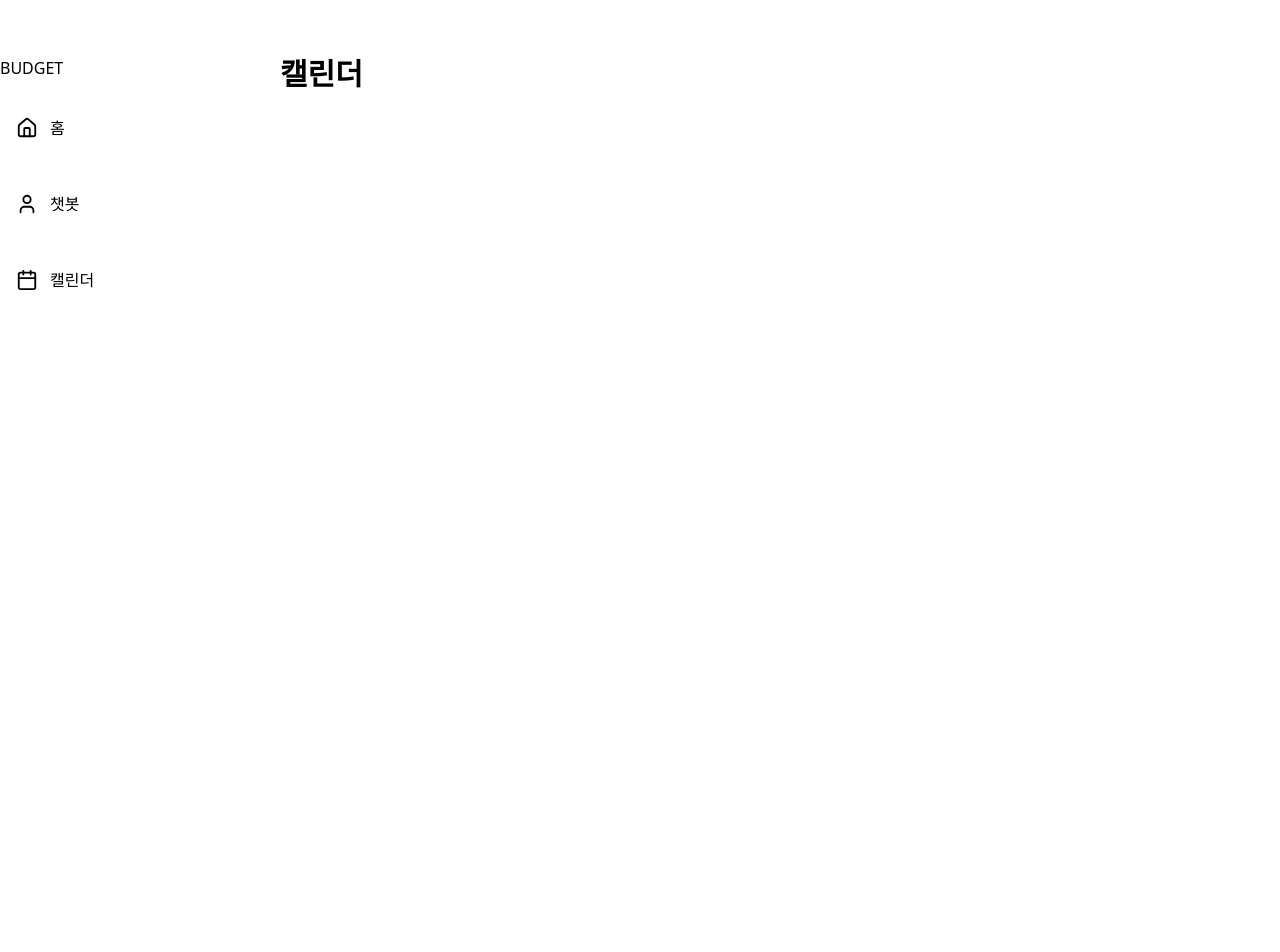
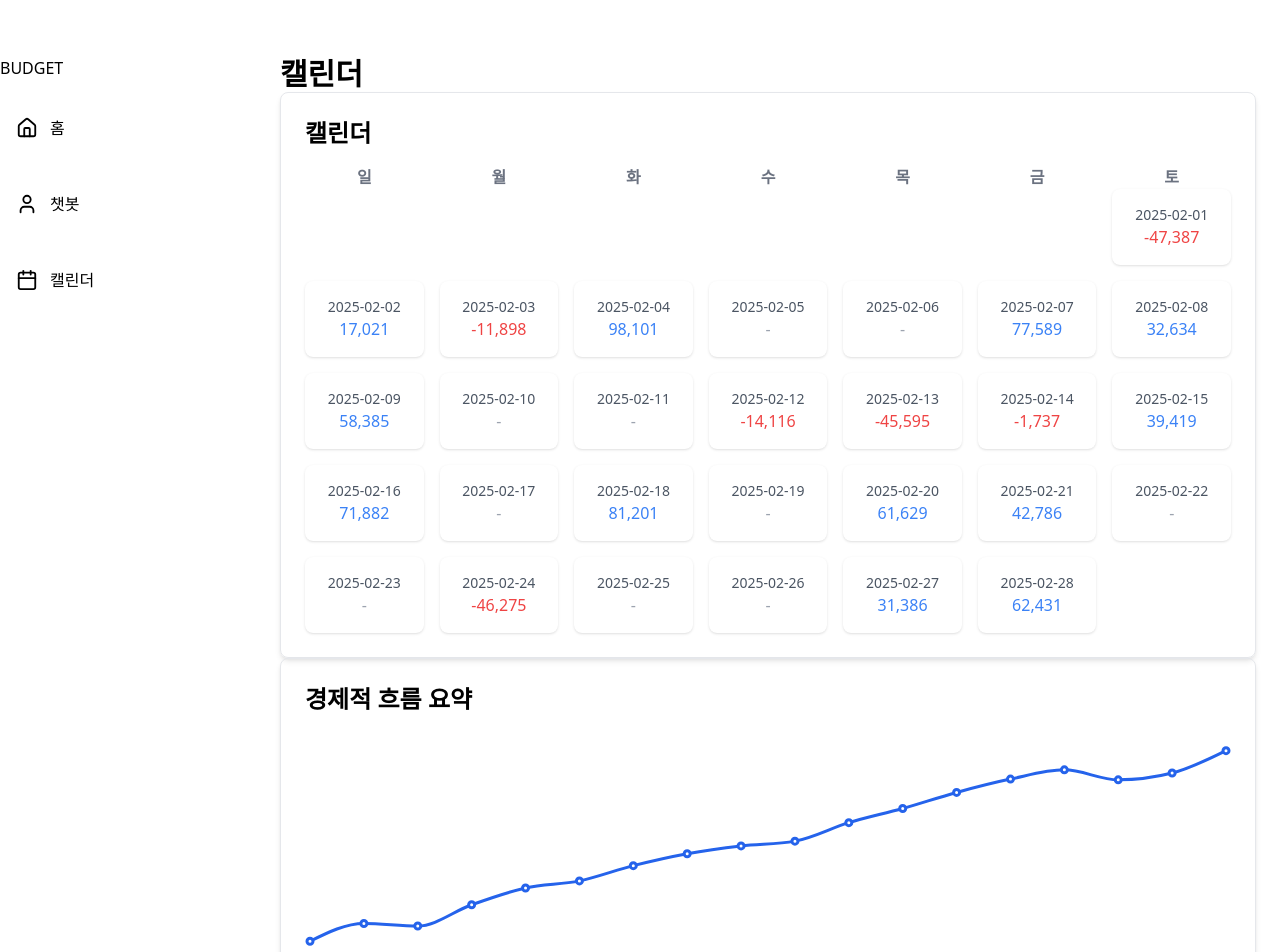
Before and after one commit to hajin0322/garden, a React (Vite) app: page /calendar in a window 1280 px wide. Shown: the top 952 px of the page. Before the commit the page ends 800 px from the top, so only its background shows below. Built offline with nearby package versions, Linux system fonts and the light colour scheme.

Commit message:
CREATE: CALENDAR 추가

```diff
--- a/package.json
+++ b/package.json
@@ -14,7 +14,8 @@
     "mermaid": "^11.4.1",
     "react": "^19.0.0",
     "react-dom": "^19.0.0",
-    "react-router-dom": "^7.1.5"
+    "react-router-dom": "^7.1.5",
+    "recharts": "^2.15.1"
   },
   "devDependencies": {
     "@eslint/js": "^9.19.0",
--- a/src/components/Calendar/CalendarView.tsx
+++ b/src/components/Calendar/CalendarView.tsx
@@ -0,0 +1,95 @@
+import * as React from "react";
+
+interface Task {
+    id: number;
+    content: string;
+    date: string;
+    amount: number;
+}
+
+const tasks: Task[] = [
+    {id: 1, content: '여가 활동', date: '2025-02-12', amount: -14116},
+    {id: 2, content: '기타 지출', date: '2025-02-15', amount: 39419},
+    {id: 3, content: '저축', date: '2025-02-16', amount: 71882},
+    {id: 4, content: '의료비 지출', date: '2025-02-02', amount: 17021},
+    {id: 5, content: '의료비 지출', date: '2025-02-24', amount: -46275},
+    {id: 6, content: '의료비 지출', date: '2025-02-08', amount: 32634},
+    {id: 7, content: '식비 지출', date: '2025-02-12', amount: 36979},
+    {id: 8, content: '기타 지출', date: '2025-02-28', amount: 62431},
+    {id: 9, content: '의료비 지출', date: '2025-02-09', amount: 58385},
+    {id: 10, content: '교통비 충전', date: '2025-02-14', amount: -1737},
+    {id: 11, content: '여가 활동', date: '2025-02-01', amount: -47387},
+    {id: 12, content: '의료비 지출', date: '2025-02-07', amount: 77589},
+    {id: 13, content: '교통비 충전', date: '2025-02-27', amount: 31386},
+    {id: 14, content: '저축', date: '2025-02-18', amount: 81201},
+    {id: 15, content: '여가 활동', date: '2025-02-03', amount: -11898},
+    {id: 16, content: '교통비 충전', date: '2025-02-04', amount: 98101},
+    {id: 17, content: '쇼핑', date: '2025-02-13', amount: -45595},
+    {id: 18, content: '저축', date: '2025-02-15', amount: 21223},
+    {id: 19, content: '의료비 지출', date: '2025-02-20', amount: 61629},
+    {id: 20, content: '교통비 충전', date: '2025-02-02', amount: 65155},
+    {id: 21, content: '여가 활동', date: '2025-02-13', amount: 81685},
+    {id: 22, content: '여가 활동', date: '2025-02-16', amount: -6680},
+    {id: 23, content: '식비 지출', date: '2025-02-15', amount: -16543},
+    {id: 24, content: '쇼핑', date: '2025-02-14', amount: 23627},
+    {id: 25, content: '교통비 충전', date: '2025-02-18', amount: -6997},
+    {id: 26, content: '여가 활동', date: '2025-02-09', amount: 12067},
+    {id: 27, content: '식비 지출', date: '2025-02-12', amount: 32206},
+    {id: 28, content: '여가 활동', date: '2025-02-28', amount: 41009},
+    {id: 29, content: '여가 활동', date: '2025-02-21', amount: 42786},
+    {id: 30, content: '교통비 충전', date: '2025-02-15', amount: 41301},
+];
+
+// 날짜 기준으로 요일 구하기
+const getWeekday = (date: string) => new Date(date).getDay();
+
+// 2월 1일의 시작 요일 계산
+const startDayOfMonth = getWeekday('2025-02-01');
+
+// 2월 1일부터 28일까지의 그리드 데이터를 생성
+const daysInFebruary = Array.from({length: 28}, (_, i) => {
+    const date = `2025-02-${String(i + 1).padStart(2, '0')}`;
+    const task = tasks.find((t) => t.date === date);
+    return {date, task};
+});
+
+const CalendarView: React.FC = () => {
+    return (
+        <div className="border rounded-lg p-6 shadow-md">
+            <h2 className="text-2xl font-bold mb-4">캘린더</h2>
+            <div className="grid grid-cols-7 gap-4 text-center text-gray-500 font-semibold">
+                <div>일</div>
+                <div>월</div>
+                <div>화</div>
+                <div>수</div>
+                <div>목</div>
+                <div>금</div>
+                <div>토</div>
+            </div>
+
+            {/* 날짜 그리드 */}
+            <div className="grid grid-cols-7 gap-4">
+                {/* 빈 공간 채우기 (2월 1일 이전 요일에 맞춰서 빈칸 삽입) */}
+                {Array.from({length: startDayOfMonth}).map((_, i) => (
+                    <div key={`empty-${i}`} className="p-2"/>
+                ))}
+
+                {/* 각 날짜를 표시 */}
+                {daysInFebruary.map(({date, task}) => (
+                    <div key={date} className="bg-white p-4 rounded-lg shadow text-center">
+                        <p className="text-sm font-medium text-gray-600">{date}</p>
+                        {task ? (
+                            <p className={task.amount >= 0 ? 'text-blue-500' : 'text-red-500'}>
+                                {task.amount.toLocaleString()}
+                            </p>
+                        ) : (
+                            <p className="text-gray-400">-</p>
+                        )}
+                    </div>
+                ))}
+            </div>
+        </div>
+    );
+};
+
+export default CalendarView;
--- a/src/components/Calendar/ConsumptionPattern.tsx
+++ b/src/components/Calendar/ConsumptionPattern.tsx
@@ -0,0 +1,41 @@
+import React from 'react';
+import {Line, LineChart, ResponsiveContainer, Tooltip, XAxis} from 'recharts';
+
+const data = [
+    { date: '2025-02-01', value: -47387 },
+    { date: '2025-02-02', value: 34789 },
+    { date: '2025-02-03', value: 22891 },
+    { date: '2025-02-04', value: 120992 },
+    { date: '2025-02-07', value: 198581 },
+    { date: '2025-02-08', value: 231215 },
+    { date: '2025-02-09', value: 301667 },
+    { date: '2025-02-12', value: 356736 },
+    { date: '2025-02-13', value: 392826 },
+    { date: '2025-02-14', value: 414716 },
+    { date: '2025-02-15', value: 500116 },
+    { date: '2025-02-16', value: 565318 },
+    { date: '2025-02-18', value: 639522 },
+    { date: '2025-02-20', value: 701151 },
+    { date: '2025-02-21', value: 743937 },
+    { date: '2025-02-24', value: 697662 },
+    { date: '2025-02-27', value: 729048 },
+    { date: '2025-02-28', value: 832488 },
+];
+
+
+const ConsumptionPattern: React.FC = () => {
+    return (
+        <div className="border rounded-lg p-6 shadow-md">
+            <h2 className="text-2xl font-bold mb-4">경제적 흐름 요약</h2>
+            <ResponsiveContainer width="100%" height={300}>
+                <LineChart data={data}>
+                    <XAxis dataKey="date" tick={{fontSize: 12}}/>
+                    <Tooltip/>
+                    <Line type="monotone" dataKey="value" stroke="#2563eb" strokeWidth={3}/>
+                </LineChart>
+            </ResponsiveContainer>
+        </div>
+    );
+};
+
+export default ConsumptionPattern;
--- a/src/components/Home/CurrentConsumption.tsx
+++ b/src/components/Home/CurrentConsumption.tsx
@@ -1,19 +1,17 @@
-import {Section} from "lucide-react";
-
 // interface CurrentConsumptionProps {
 //     // 필요한 props
 // }
 
 const CurrentConsumption: React.FC = () => {
     return (
-        <Section className="border border-gray-300 p-4 mb-4 rounded shadow-sm">
+        <div className="border border-gray-300 p-4 mb-4 rounded shadow-sm">
             <h2 className="text-lg font-semibold mb-2">현재 소비 패턴</h2>
             <ul className="list-disc list-inside space-y-1">
                 <li>지출 분야: 식비, 교통비, 쇼핑 등</li>
                 <li>이전 총 지출: 100만원(예시)</li>
                 <li>지출 분야: 식비, 교통비, 쇼핑 등</li>
             </ul>
-        </Section>
+        </div>
     );
 };
 
--- a/src/pages/Calendar.tsx
+++ b/src/pages/Calendar.tsx
@@ -1,10 +1,14 @@
 import BasicLayout from "../layouts/BasicLayout.tsx";
+import CalendarView from "../components/Calendar/CalendarView.tsx";
+import ConsumptionPattern from "../components/Calendar/ConsumptionPattern.tsx";
 
 const Calendar = () => {
     return (
         <div>
             <BasicLayout>
                 <h1 className="text-3xl font-semibold">캘린더</h1>
+                <CalendarView />
+                <ConsumptionPattern />
             </BasicLayout>
         </div>
     );
```
Also changed, not shown: 1 other file (tests, documents, lock files or other folders).
